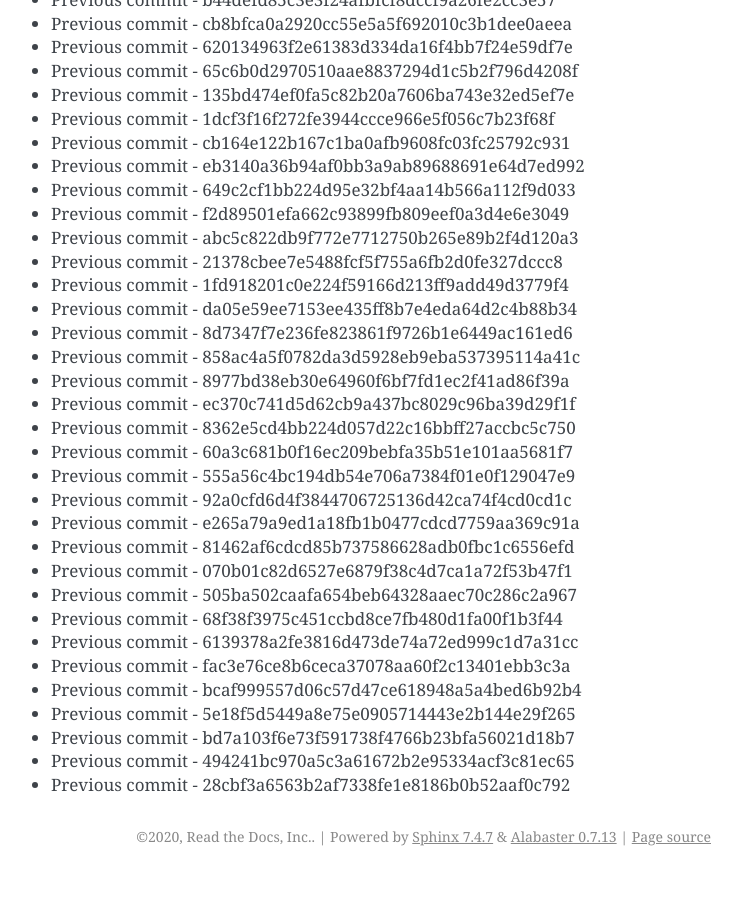
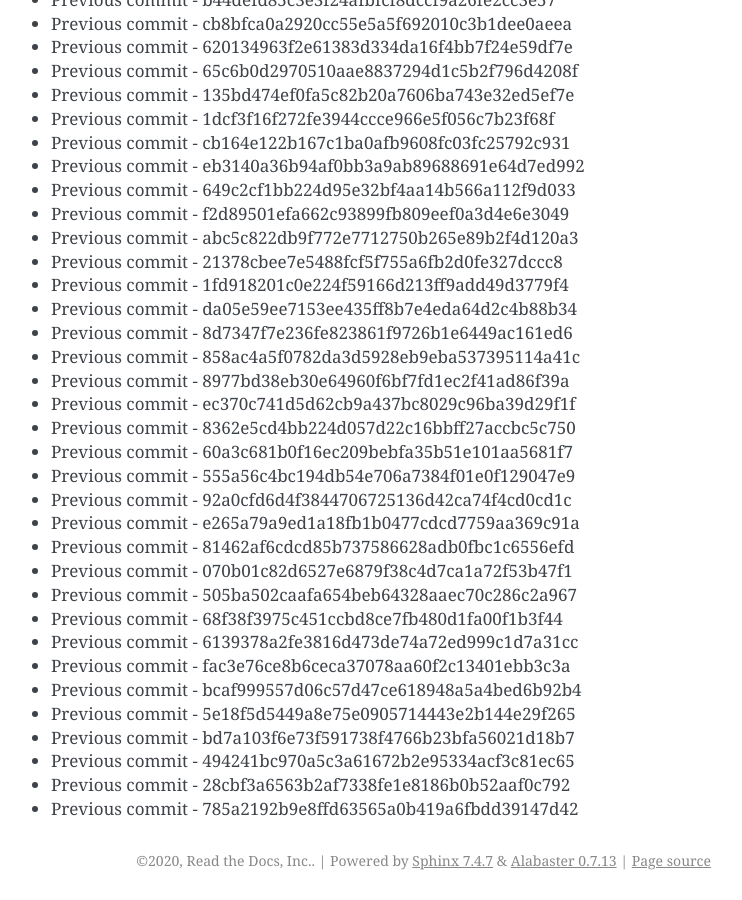
Before and after one commit to readthedocs/rtd-git-stresstest, a Sphinx documentation site: the page built from docs/updates.rst, in a window 1280 px wide and 900 px high, scrolled down 19955 px. Shown: the whole window, without its empty margins (399-1141 px from the left). Built offline with Sphinx 7.4.7, drawn with Linux system fonts in a browser that asks for light colours; before the commit the page ends 20831 px from its top, so only the background shows below that.

Commit message:
Generating commit from previous: 785a2192b9e8ffd63565a0b419a6fbdd39147d42

```diff
--- a/docs/updates.rst
+++ b/docs/updates.rst
@@ -870,3 +870,4 @@ It can be tested for any performance characteristics.
 * Previous commit - bd7a103f6e73f591738f4766b23bfa56021d18b7
 * Previous commit - 494241bc970a5c3a61672b2e95334acf3c81ec65
 * Previous commit - 28cbf3a6563b2af7338fe1e8186b0b52aaf0c792
+* Previous commit - 785a2192b9e8ffd63565a0b419a6fbdd39147d42
```
